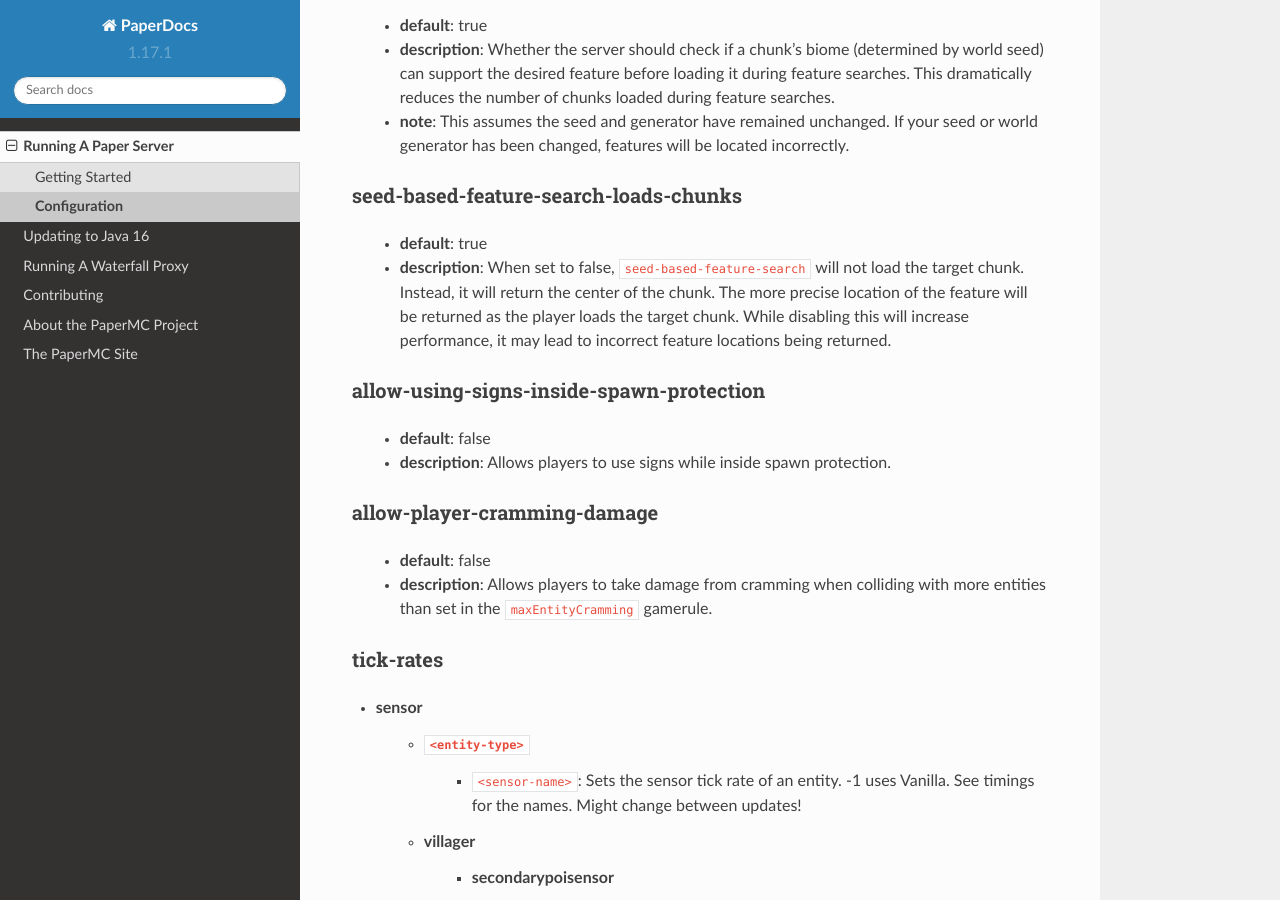
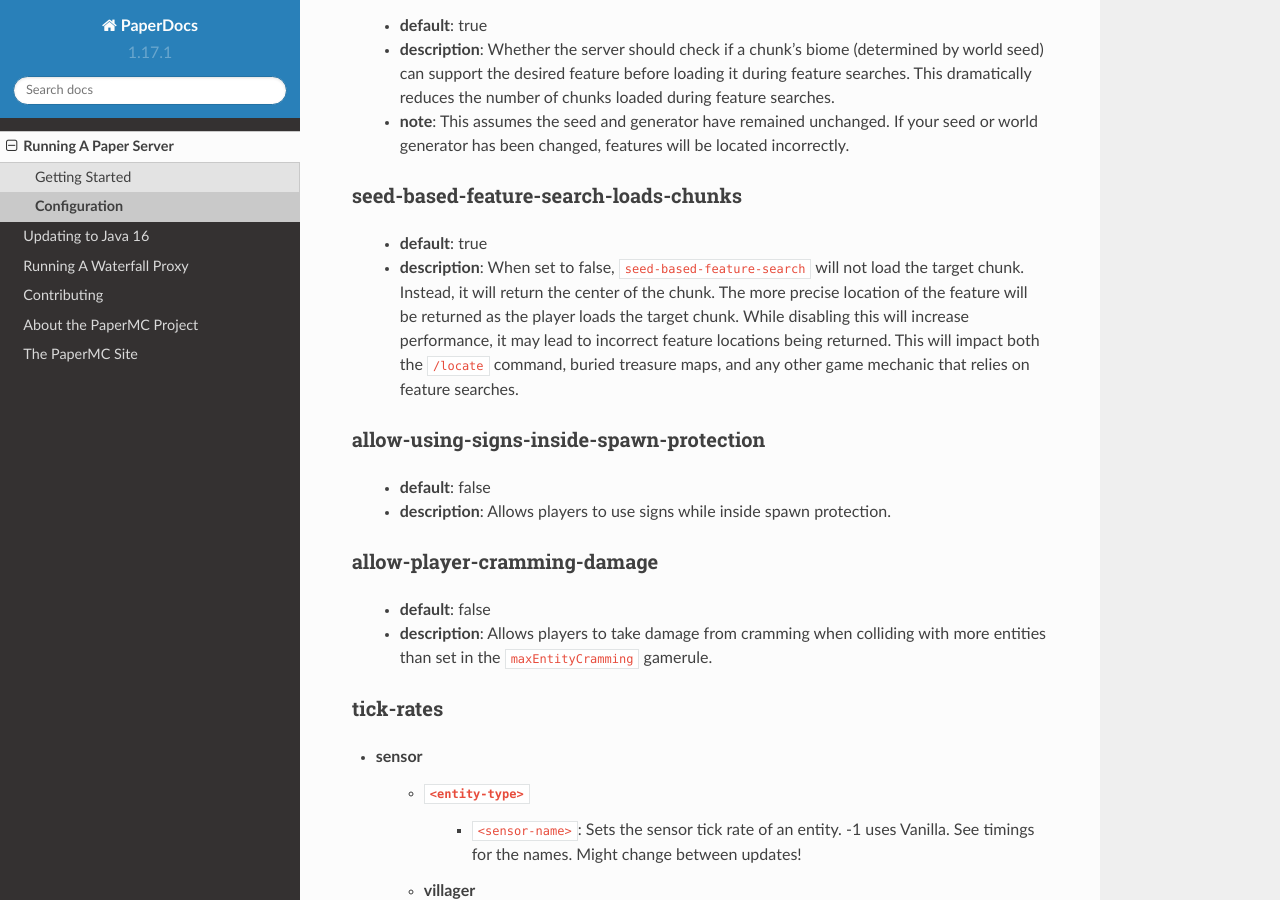
Before and after one commit to PaperMC/PaperDocs, a Sphinx documentation site: the page built from source/server/configuration.rst, in a window 1280 px wide and 900 px high, scrolled down 27416 px. Built offline with Sphinx 7.4.7 and the Read the Docs theme 2.0.0, drawn with Linux system fonts in a browser that asks for light colours.

Commit message:
Clarify feature searches

```diff
--- a/source/server/configuration.rst
+++ b/source/server/configuration.rst
@@ -1179,6 +1179,8 @@ seed-based-feature-search-loads-chunks
      chunk. The more precise location of the feature will be returned as the
      player loads the target chunk. While disabling this will increase
      performance, it may lead to incorrect feature locations being returned.
+     This will impact both the ``/locate`` command, buried treasure maps, and
+     any other game mechanic that relies on feature searches.
 
 allow-using-signs-inside-spawn-protection
 ~~~~~~~~~~~~~~~~~~~~~~~~~~~~~~~~~~~~~~~~~
```
